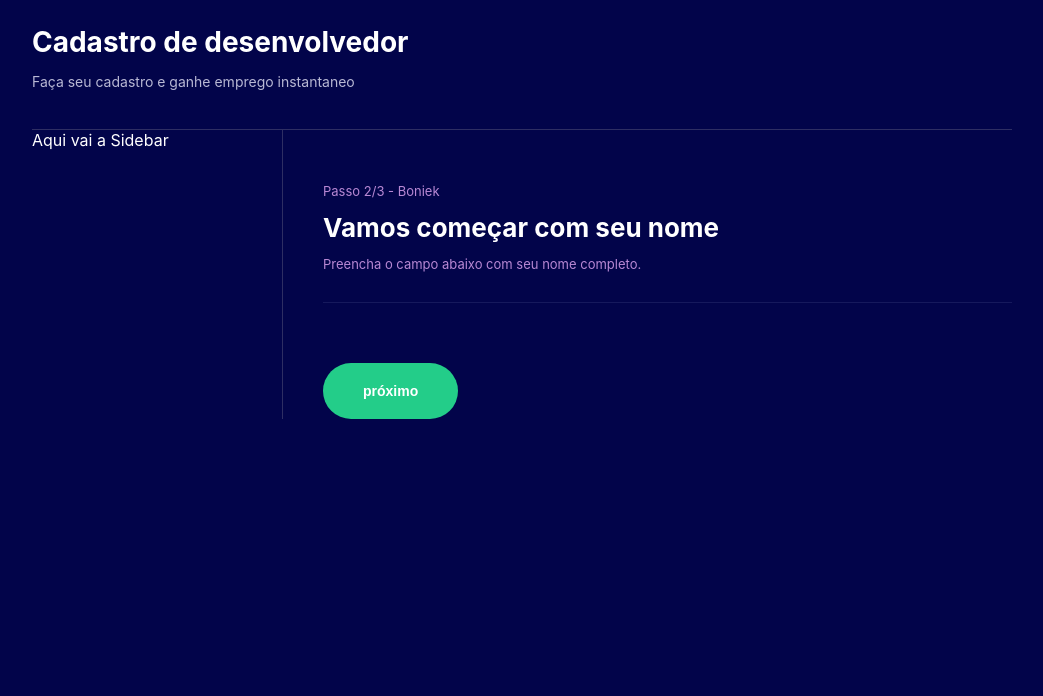
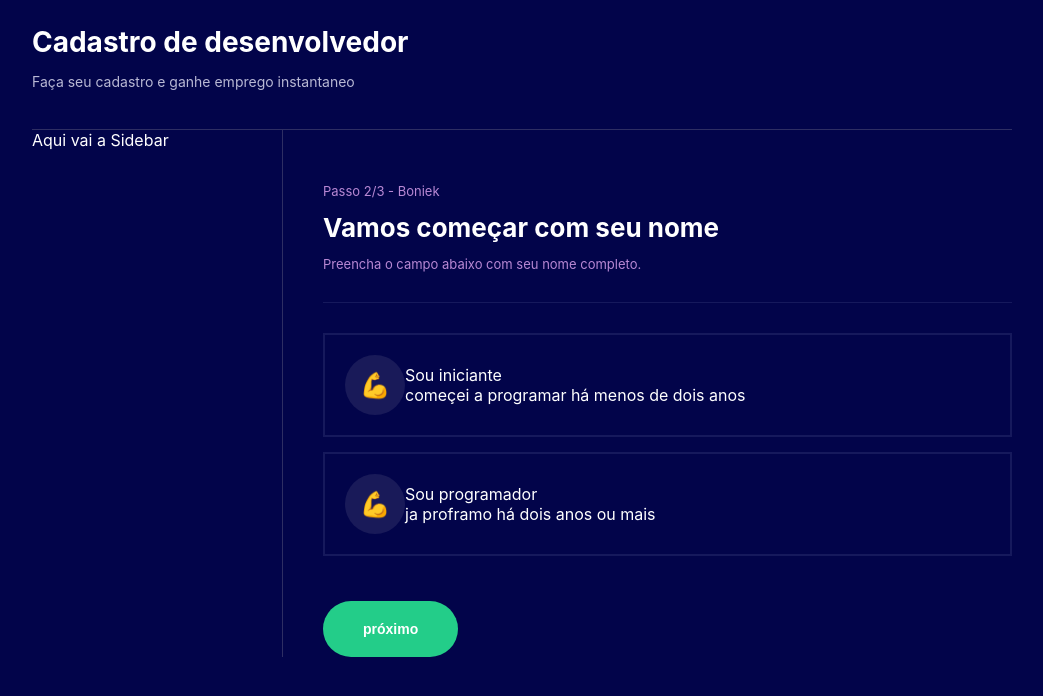
Before and after one commit to thiagogarcia82/formularioReact, a React (Create React App) app: page /step2 in a window 1280 px wide. Shown: the top 696 px of the page, without its empty margins (118-1161 px from the left). Built offline with nearby package versions, Linux system fonts and the light colour scheme.

Commit message:
select component

```diff
--- a/src/components/SelectOption/index.tsx
+++ b/src/components/SelectOption/index.tsx
@@ -1,9 +1,19 @@
 import * as C from './styles';
 
-export const SelectOpition = () => {
+type Props = {
+  title: string;
+  description: string;
+  icon: string;
+}
+
+export const SelectOpition = ({ title, description, icon }: Props) => {
   return (
     <C.Container>
-      ...
+      <C.Icon>{icon}</C.Icon>
+      <C.Info>
+        <C.Title>{title}</C.Title>
+        <C.Description>{description}</C.Description>
+      </C.Info>
     </C.Container>
   );
 }
--- a/src/components/SelectOption/styles.ts
+++ b/src/components/SelectOption/styles.ts
@@ -1,5 +1,38 @@
 import styled from "styled-components";
 
 export const Container = styled.div`
+  display: flex;
+  border: 2px solid #16195C;
+  padding: 20px;
+  margin-bottom: 15px;
+  align-items: center;
+  cursor: pointer;
 
-`
+  &:hover {
+    border: 2px solid #496459;
+  }
+`;
+
+export const Icon = styled.div`
+  width: 60px;
+  height: 60px;
+  border-radius: 50%;
+  background-color: #191A59;
+  display: flex;
+  justify-content: center;
+  align-items: center;
+  font-size: 25px;
+
+`;
+
+export const Info = styled.div`
+
+`;
+
+export const Title = styled.div`
+
+`;
+
+export const Description = styled.div`
+
+`;
--- a/src/pages/FormStep2/index.tsx
+++ b/src/pages/FormStep2/index.tsx
@@ -3,6 +3,7 @@ import * as C from './styles';
 import { FormActions, useForm } from '../../contexts/FormContext';
 import { Theme } from '../../components/Theme'
 import { ChangeEvent, useEffect } from 'react';
+import { SelectOpition } from '../../components/SelectOption';
 
 export const FormStep2 = () => {
   const history = useHistory();
@@ -32,7 +33,19 @@ export const FormStep2 = () => {
 
         <hr />
 
+        <SelectOpition
+          title="Sou iniciante"
+          description="começei a programar há menos de dois anos"
+          icon="💪"
 
+        />
+
+        <SelectOpition
+          title="Sou programador"
+          description="ja proframo há dois anos ou mais"
+          icon="💪"
+
+        />
 
         <button onClick={handleNextStep}>próximo</button>
 
```
